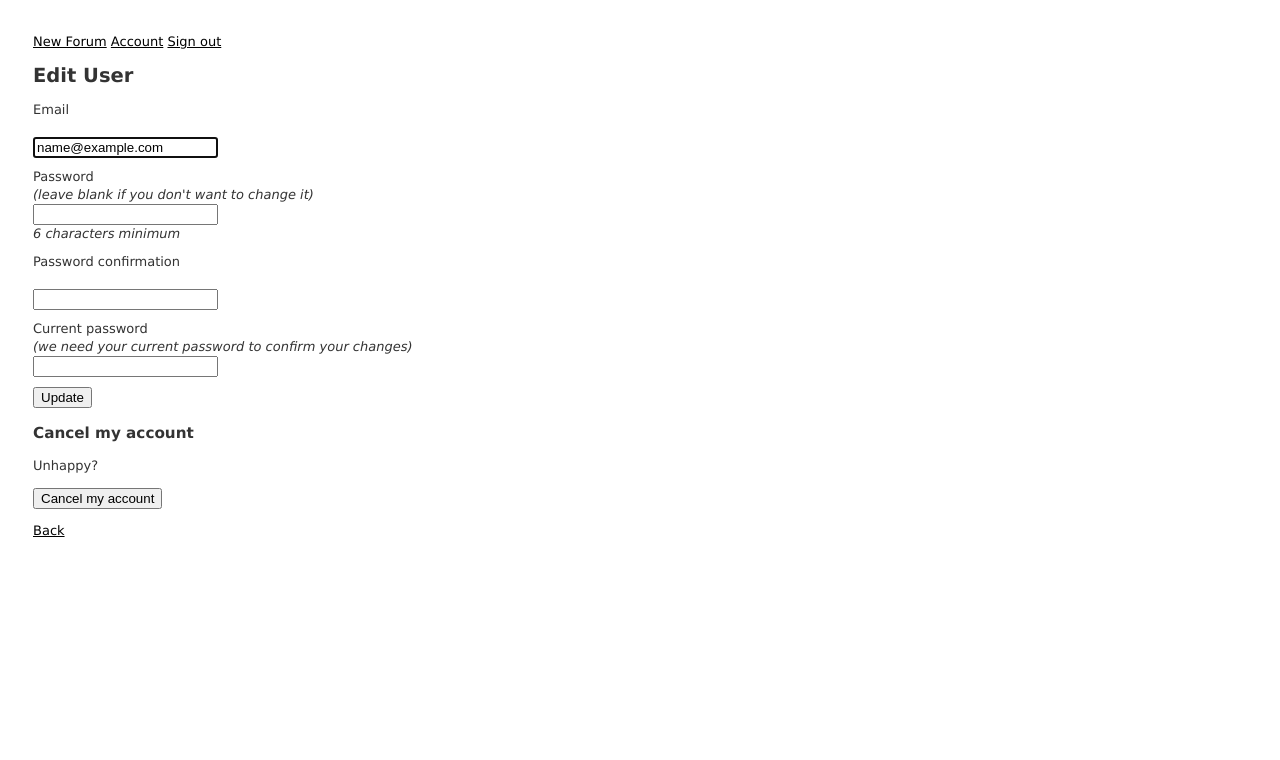
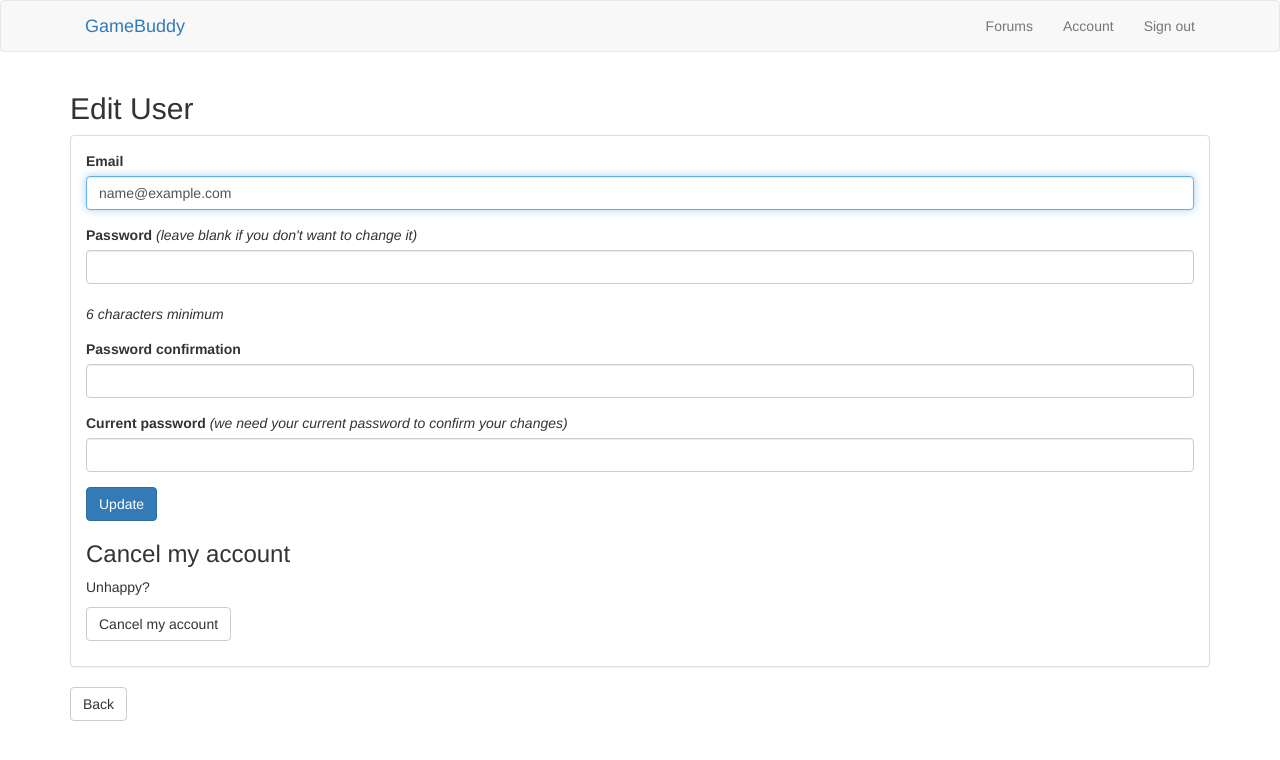
Before and after one commit to vamuigua/GameBuddy, a Rails app: page /users/edit in a window 1280 px wide. Shown: the top 760 px of the page. Run offline with Rails 7, Linux system fonts and the light colour scheme; the visitor is signed in with stand-in values (Sample User, id 1); style sheets or scripts are compiled from the project's sources; some libraries are stand-ins or nearby versions.

Commit message:
Added bootstrap styling

```diff
--- a/app/assets/javascripts/application.js
+++ b/app/assets/javascripts/application.js
@@ -10,6 +10,9 @@
 // Read Sprockets README (https://github.com/rails/sprockets#sprockets-directives) for details
 // about supported directives.
 //
+//= require jquery
+//= require bootstrap-sprockets
+//= require jquery_ujs
 //= require rails-ujs
 //= require turbolinks
 //= require_tree .
--- a/app/assets/stylesheets/application.css
+++ b/app/assets/stylesheets/application.scss
@@ -13,3 +13,5 @@
  *= require_tree .
  *= require_self
  */
+@import "bootstrap-sprockets";
+@import "bootstrap";
--- a/app/assets/stylesheets/scaffolds.scss
+++ /dev/null
@@ -1,84 +0,0 @@
-body {
-    background-color: #fff;
-    color: #333;
-    margin: 33px;
-    font-family: verdana, arial, helvetica, sans-serif;
-    font-size: 13px;
-    line-height: 18px;
-}
-
-p, ol, ul, td {
-    font-family: verdana, arial, helvetica, sans-serif;
-    font-size: 13px;
-    line-height: 18px;
-}
-
-pre {
-    background-color: #eee;
-    padding: 10px;
-    font-size: 11px;
-}
-
-a {
-    color: #000;
-
-    &:visited {
-        color: #666;
-    }
-
-    &:hover {
-        color: #fff;
-        background-color: #000;
-    }
-}
-
-th {
-    padding-bottom: 5px;
-}
-
-td {
-    padding: 0 5px 7px;
-}
-
-div {
-    &.field, &.actions {
-        margin-bottom: 10px;
-    }
-}
-
-#notice {
-    color: green;
-}
-
-.field_with_errors {
-    padding: 2px;
-    background-color: red;
-    display: table;
-}
-
-#error_explanation {
-    width: 450px;
-    border: 2px solid red;
-    padding: 7px 7px 0;
-    margin-bottom: 20px;
-    background-color: #f0f0f0;
-
-    h2 {
-        text-align: left;
-        font-weight: bold;
-        padding: 5px 5px 5px 15px;
-        font-size: 12px;
-        margin: -7px -7px 0;
-        background-color: #c00;
-        color: #fff;
-    }
-
-    ul li {
-        font-size: 12px;
-        list-style: square;
-    }
-}
-
-label {
-    display: block;
-}
--- a/app/views/devise/registrations/edit.html.erb
+++ b/app/views/devise/registrations/edit.html.erb
@@ -1,43 +1,39 @@
 <h2>Edit <%= resource_name.to_s.humanize %></h2>
-
 <%= form_for(resource, as: resource_name, url: registration_path(resource_name), html: { method: :put }) do |f| %>
 <%= devise_error_messages! %>
-
-  <div class="field">
+<div class="panel panel-default">
+  <div class="panel-body">
+    <div class="form-inputs">
+      <div class="form-group">
         <%= f.label :email %><br />
-    <%= f.email_field :email, autofocus: true %>
+        <%= f.email_field :email,class: "form-control", autofocus: true %>
       </div>
-
       <% if devise_mapping.confirmable? && resource.pending_reconfirmation? %>
       <div>Currently waiting confirmation for: <%= resource.unconfirmed_email %></div>
       <% end %>
-
-  <div class="field">
+      <div class="form-group">
         <%= f.label :password %> <i>(leave blank if you don't want to change it)</i><br />
-    <%= f.password_field :password, autocomplete: "off" %>
+        <%= f.password_field :password, class: "form-control", autocomplete: "off" %>
         <% if @minimum_password_length %>
         <br />
         <em><%= @minimum_password_length %> characters minimum</em>
         <% end %>
       </div>
-
-  <div class="field">
+      <div class="form-group">
         <%= f.label :password_confirmation %><br />
-    <%= f.password_field :password_confirmation, autocomplete: "off" %>
+        <%= f.password_field :password_confirmation, class: "form-control", autocomplete: "off" %>
       </div>
-
-  <div class="field">
+      <div class="form-group">
         <%= f.label :current_password %> <i>(we need your current password to confirm your changes)</i><br />
-    <%= f.password_field :current_password, autocomplete: "off" %>
+        <%= f.password_field :current_password, class: "form-control", autocomplete: "off" %>
       </div>
-
-  <div class="actions">
-    <%= f.submit "Update" %>
+      <div class="form-group">
+        <%= f.submit "Update", class: "btn btn-primary" %>
       </div>
       <% end %>
-
       <h3>Cancel my account</h3>
-
-<p>Unhappy? <%= button_to "Cancel my account", registration_path(resource_name), data: { confirm: "Are you sure?" }, method: :delete %></p>
-
-<%= link_to "Back", :back %>
+      <p>Unhappy? <%= button_to "Cancel my account", registration_path(resource_name), data: { confirm: "Are you sure?" }, method: :delete,class: "btn btn-default" %></p>
+    </div>
+  </div>
+</div>
+<%= link_to "Back", :back,class: "btn btn-default" %>
--- a/app/views/forums/new.html.erb
+++ b/app/views/forums/new.html.erb
@@ -1,5 +1,5 @@
 <h1>New Forum</h1>
 
 <%= render 'form', forum: @forum %>
-
-<%= link_to 'Back', forums_path %>
+<br>
+<%= link_to 'Back', forums_path, class:"btn btn-default" %>
--- a/app/views/layouts/application.html.erb
+++ b/app/views/layouts/application.html.erb
@@ -7,19 +7,35 @@
 		<%= javascript_include_tag 'application', 'data-turbolinks-track': 'reload' %>
 	</head>
 	<body>
+		<header class="navbar navbar-default" role="navigation">
+			<div class="navbar-inner">
+				<div class="container">
+					<div id="logo" class="navbar-brand"><%= link_to "GameBuddy", root_path %></div>
+					<nav class="collapse navbar-collapse navbar-ex1-collapse">
+						<!--Conditional stmt to show if user has signed in or not-->
+						<%if user_signed_in?%>
+						<ul class="nav navbar-nav navbar-right">
+							<li><%= link_to 'Forums', forums_path %></li>
+							<li><%= link_to 'Account', edit_user_registration_path %></li>
+							<li><%= link_to 'Sign out', destroy_user_session_path, :method => :delete %></li>
+						</ul>
+						<%else%>
+						<ul class="nav navbar-nav pull-right">
+							<li><%= link_to 'Sign up', new_user_registration_path %></li>
+							<li><%= link_to 'Sign in', new_user_session_path %></li>
+						</ul>
+						<%end%>
+					</nav>
+				</div>
+			</div>
+		</header>
+		<div class="container">
 			<!--Added flash msg-->
 			<% flash.each do |name,msg| %>
 			<!--Added alert class based on what type of alert it is-->
 			<%= content_tag(:div, msg, class:"alert alert-#{name}") %>
 			<% end %>
-		<%if user_signed_in?%>
-		<%= link_to 'New Forum', new_forum_path %>
-		<%= link_to 'Account', edit_user_registration_path %>
-		<%= link_to 'Sign out', destroy_user_session_path, :method => :delete %>
-		<%else%>
-		<%= link_to 'Sign up', new_user_registration_path %>
-		<%= link_to 'Sign in', new_user_session_path %>
-		<%end%>
 			<%= yield %>
+		</div>
 	</body>
 </html>
```
Also changed, not shown: app/views/devise/registrations/new.html.erb (+8 -8 lines), app/views/devise/sessions/new.html.erb (+7 -7 lines), app/views/forums/_form.html.erb (+6 -6 lines), app/views/forums/index.html.erb (+12 -24 lines), app/views/forums/show.html.erb (+11 -12 lines), Gemfile, Gemfile.lock. Lines whose indentation alone changed are shown as unchanged.
